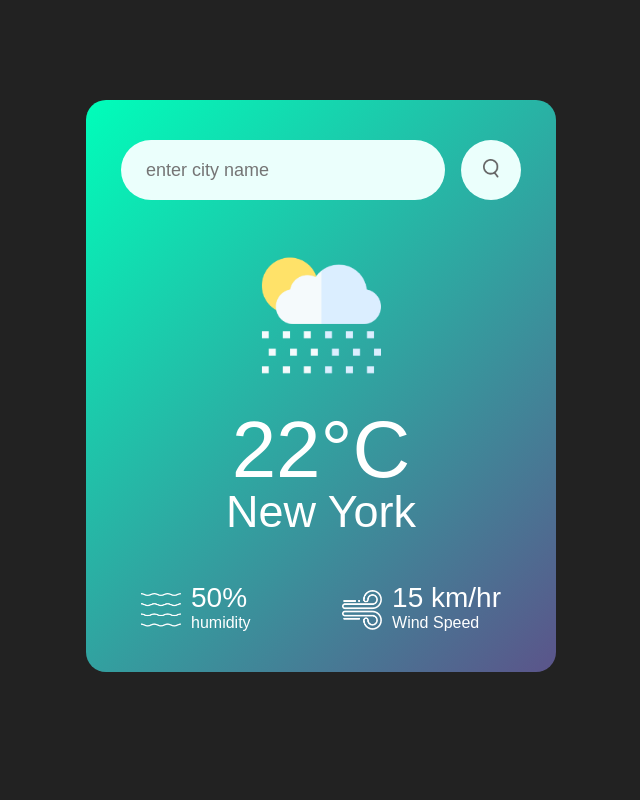
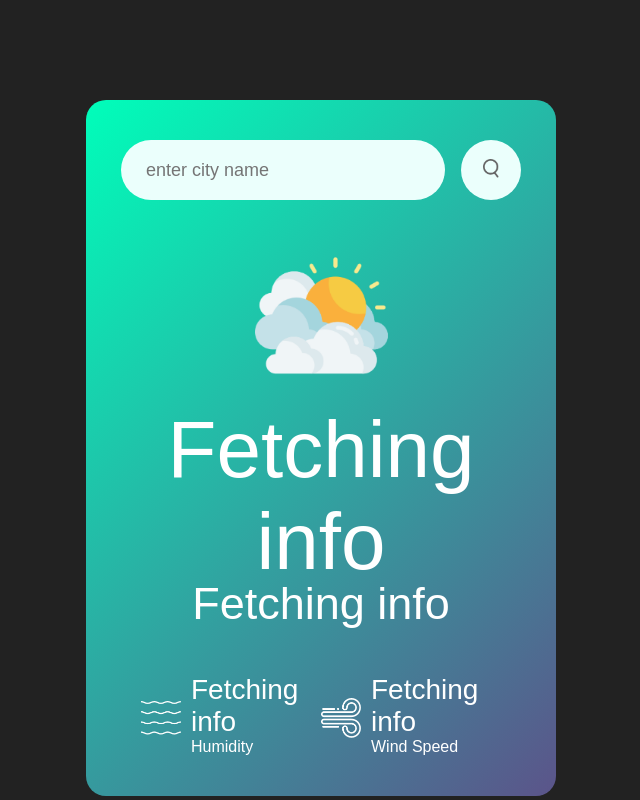
Before and after one commit to Teddyness/weatherAppJS, a plain HTML site: page index.html in a window 1280 px wide. Both pictures are taken after a click on the button 810 px from the left and 170 px from the top of the page. Shown: the whole page, without its empty margins (319-959 px from the left). Drawn offline with Linux system fonts and the light colour scheme; no server answers.

Commit message:
almost done except dynamic image

```diff
--- a/index.html
+++ b/index.html
@@ -6,7 +6,7 @@
             Weather App
         </title>
         <link rel="stylesheet" href="/style.css">
-        <script></script>
+        <script src="/main.js" defer></script>
     </head>
     <body>
         <div class="card">
@@ -15,15 +15,15 @@
                 <button><img src="/images/search.png" ></button>
             </div>
             <div class="weather">
-                <img src="images/rain.png" class="weather-icon">
-                <h1>22°C</h1>
-                <h2>New York</h2>
+                <img src="images/clouds.png" class="weather-icon">
+                <h1 id="temp">22°C</h1>
+                <h2 id="city">New York</h2>
                 <div class="details">
                     <div class="col">
                         <img src="images/humidity.png">
                         <div>
                             <p class="humidity">50%</p>
-                            <p>humidity</p>
+                            <p>Humidity</p>
                         </div>
                     </div>
                     <div class="col">
--- a/main.js
+++ b/main.js
@@ -0,0 +1,36 @@
+const apiKey = "6d0c33fe2b5e6705863736556645b81a";
+const apiURL = "https://api.openweathermap.org/data/2.5/weather?units=metric&q=";
+const humidity = document.querySelector(".humidity");
+const windSpeed = document.querySelector(".wind");
+const temperature = document.getElementById('temp');
+const cityName = document.getElementById('city');
+const searchBtn = document.querySelector('.search button');
+const weatherIcon = document.querySelector('.weather-icon');
+
+const checkWeather = async (city) => {
+    try {
+        humidity.innerText = 'Fetching info';
+        windSpeed.innerText = 'Fetching info';
+        temperature.innerText = 'Fetching info';
+        cityName.innerText = 'Fetching info';
+        const response = await fetch(apiURL + city+ `&appid=${apiKey}`);
+        let data = await response.json();
+        console.log(data);
+        humidity.innerText = data.main.humidity+'%';
+        windSpeed.innerText = data.wind.speed+' km/hr';
+        temperature.innerText = Math.round(data.main.temp) +'°C';
+        cityName.innerText = data.name;
+
+        let condition = data.weather[0].main.toLowerCase(); // Get weather condition (e.g., "rain", "clear")
+        weatherIcon.src = `images/${condition}.png`;
+    }
+    catch (error) {
+        console.log(error);
+    }
+
+}
+let cityValue;
+searchBtn.addEventListener('click', ()=>{
+    cityValue = document.querySelector('.search input').value;
+    checkWeather(cityValue);
+})
```
